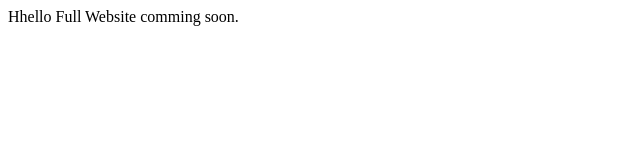
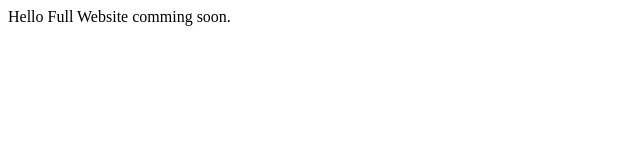
Before and after one commit to bhatimcom/bhatimcom.github.io, a plain HTML site: page index.html in a window 1280 px wide. Shown: the full height of the page, 0-640 px from the left. Drawn offline with Linux system fonts and the light colour scheme.

Commit message:
Update index.html

```diff
--- a/index.html
+++ b/index.html
@@ -17,6 +17,6 @@ Analytics"></a></div></noscript>
 <!-- End of Statcounter Code -->
 </head>
 <body>
-Hhello
+Hello
 Full Website comming soon.
 </body>
```
